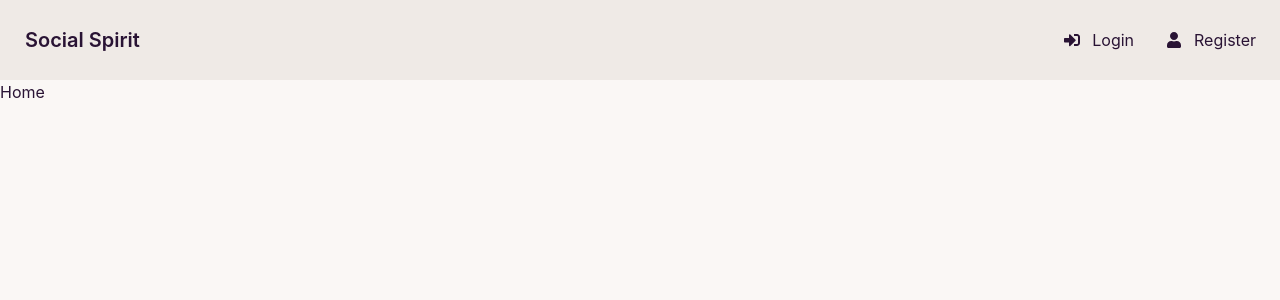
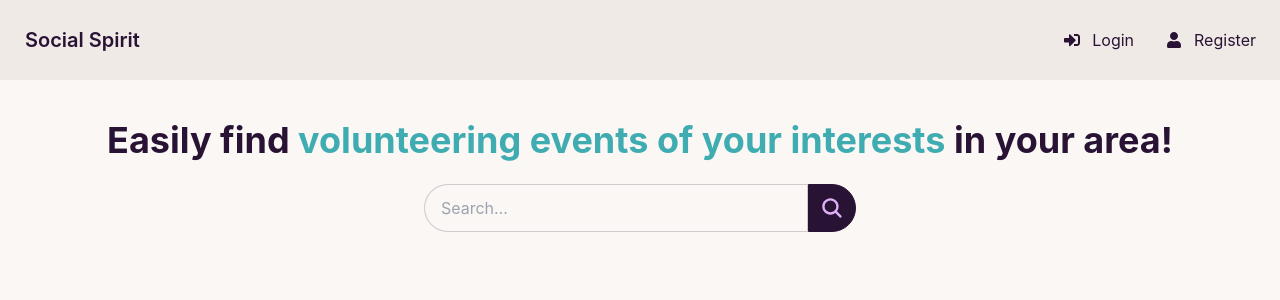
Before and after one commit to shahpreetk/socialspirit-frontend, a React (Create React App) app: page / in a window 1280 px wide. Shown: the top 300 px of the page. Built offline with nearby package versions, Linux system fonts and the light colour scheme.

Commit message:
home page title & search

```diff
--- a/src/pages/Home.jsx
+++ b/src/pages/Home.jsx
@@ -2,6 +2,7 @@ import React from "react";
 import { useNavigate } from "react-router-dom";
 import { useSelector } from "react-redux";
 import { V_PROFILE, O_PROFILE } from '../constants/routes';
+import { IoSearch } from "react-icons/io5";
 
 const Home = () => {
   const navigate = useNavigate();
@@ -15,7 +16,7 @@ const Home = () => {
         navigate(O_PROFILE);
       }
     }
-    if (localStorage.getItem('volunteer')){
+    if (localStorage.getItem('volunteer')) {
       if (!volunteer.introduction || !volunteer.hobbies.length) {
         navigate(V_PROFILE);
       }
@@ -24,7 +25,22 @@ const Home = () => {
 
   return (
     <>
-      <div> Home</div>
+      <div className="hero min-h-full lg:mt-5 align-center bg-base-100 py-5">
+        <div>
+          <div className="flex flex-col text-center items-center">
+            <h6 className="text-4xl font-bold mx-2 mb-6">Easily find <span className="text-primary-focus">volunteering events of your interests</span> in your area!</h6>
+            {/* <p className="py-6 text-2xl">Easily find </p> */}
+            <div className="form-control">
+              <div className="input-group">
+                <input type="text" placeholder="Search…" className="input input-bordered md:w-96 " />
+                <button className="btn btn-square">
+                  <IoSearch className="h-6 w-6" />
+                </button>
+              </div>
+            </div>
+          </div>
+        </div>
+      </div>
     </>
   );
 };
```
